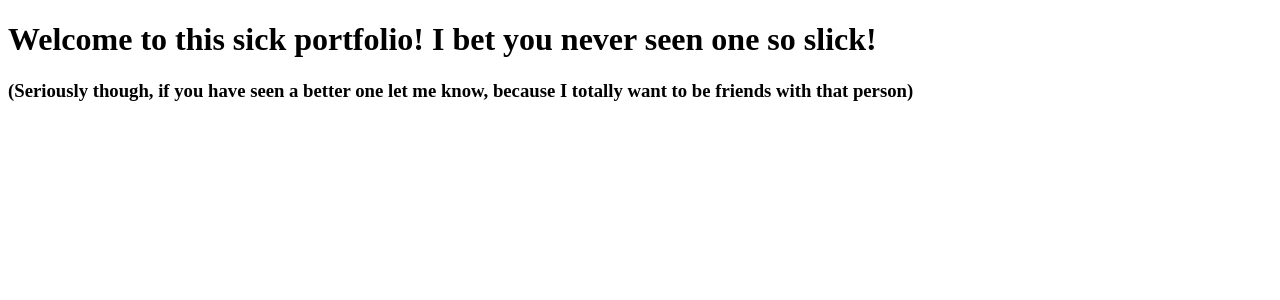
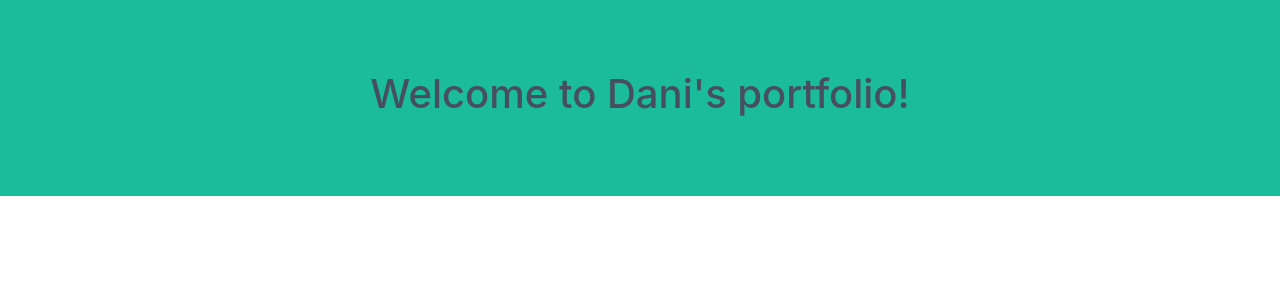
Before and after one commit to DaniMarek/ServerPortfolio_Project, a Flask app: page / in a window 1280 px wide. Shown: the top 300 px of the page. Run offline with Flask 2, Linux system fonts and the light colour scheme; some libraries are stand-ins or nearby versions.

Commit message:
second commit, static folder and html code updated

```diff
--- /dev/null
+++ b/static/styles.css
@@ -0,0 +1,19 @@
+.bg-1{
+	/*background-image: url(img/melonbowl_grn.jpg);*/
+	background-color: #1abc9c;
+	border-image-width: 100%;
+	color: #474e5d;
+}
+.bg-2{
+	/*background-image: url(img/strawberrypenguins.jpg);*/
+	background-color: #474e5d;
+	border-image-width: 100%;
+	color: #1abc9c;
+}
+.container-fluid{
+	padding-top: 70px;
+	padding-bottom: 70px;
+}
+ul li{
+	list-style: none;
+}
--- a/templates/index.html
+++ b/templates/index.html
@@ -2,9 +2,16 @@
 <html>
 <head>
 	<title>Main Page</title>
+	<meta charset="utf-8">
+	<meta name="viewport" content="width=device-width, initial-scale=1">
+	<link rel="stylesheet" href="https://maxcdn.bootstrapcdn.com/bootstrap/4.0.0-beta.2/css/bootstrap.min.css">
+	<link rel="stylesheet" type="text/css" href="static/styles.css">
+	<script src="https://maxcdn.bootstrapcdn.com/bootstrap/4.0.0-beta.2/js/bootstrap.min.js"></script>
+	<script src="https://cdnjs.cloudflare.com/ajax/libs/popper.js/1.12.3/umd/popper.min.js"></script>
 </head>
 <body>
-	<h1>Welcome to this sick portfolio! I bet you never seen one so slick!</h1>
-	<h3>(Seriously though, if you have seen a better one let me know, because I totally want to be friends with that person)</h3>
+	<div class="container-fluid bg-1 text-center">
+		<h1>Welcome to Dani's portfolio!</h1>
+	</div>
 </body>
 </html>
```
Also changed, not shown: templates/about.html (+10 -2 lines), templates/projects.html (+10 -2 lines), static/img/melonbowl_grn.jpg (added), static/img/strawberrypenguins.jpg (added).
